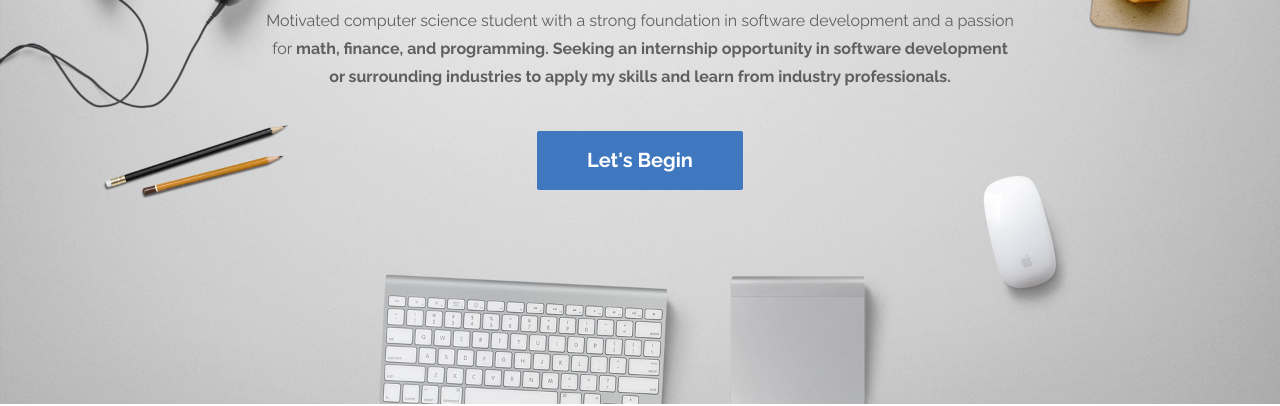
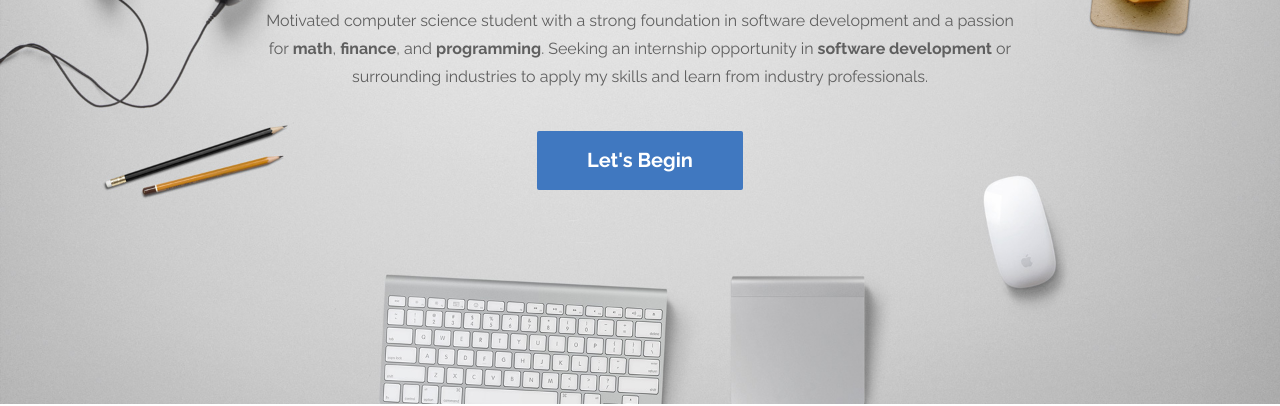
Before and after one commit to alecconti/alecconti.github.io, a plain HTML site: page index.html in a window 1280 px wide. Shown: the part 396-802 px from the top of the page. Drawn offline with Linux system fonts and the light colour scheme.

Commit message:
Update index.html

```diff
--- a/index.html
+++ b/index.html
@@ -58,7 +58,7 @@ https://templatemo.com/tm-464-ultra-profile
 				<div class="col-md-8 col-sm-10">
 					<h1 class="tm-home-title"><strong>Alec Conti</strong></h1>
 					<h2 class="tm-home-subtitle">Developer</h2>
-					<p>Motivated computer science student with a strong foundation in software development and a passion for <strong>math<strong>, <strong>finance<strong>, and <strong>programming<strong>. Seeking an internship opportunity in <strong>software development</strong> or surrounding industries to apply my skills and learn from industry professionals.<p></p>
+					<p>Motivated computer science student with a strong foundation in software development and a passion for <strong>math</strong>, <strong>finance</strong>, and <strong>programming</strong>. Seeking an internship opportunity in <strong>software development</strong> or surrounding industries to apply my skills and learn from industry professionals.<p></p>
 					<a href="#work" class="btn btn-default smoothScroll tm-view-more-btn">Let's Begin</a>
 				</div>
 				<div class="col-md-2 col-sm-1"></div>
```
